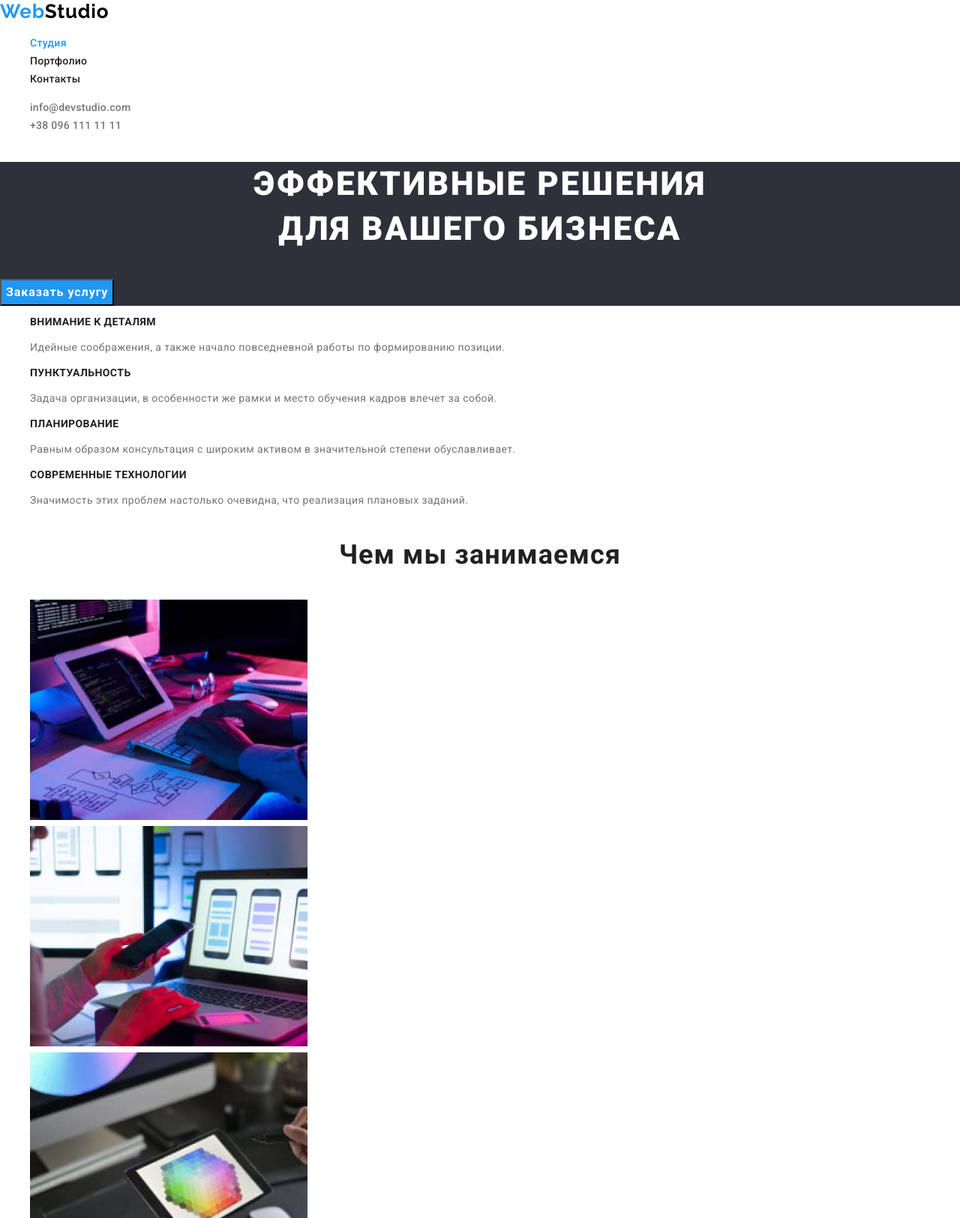
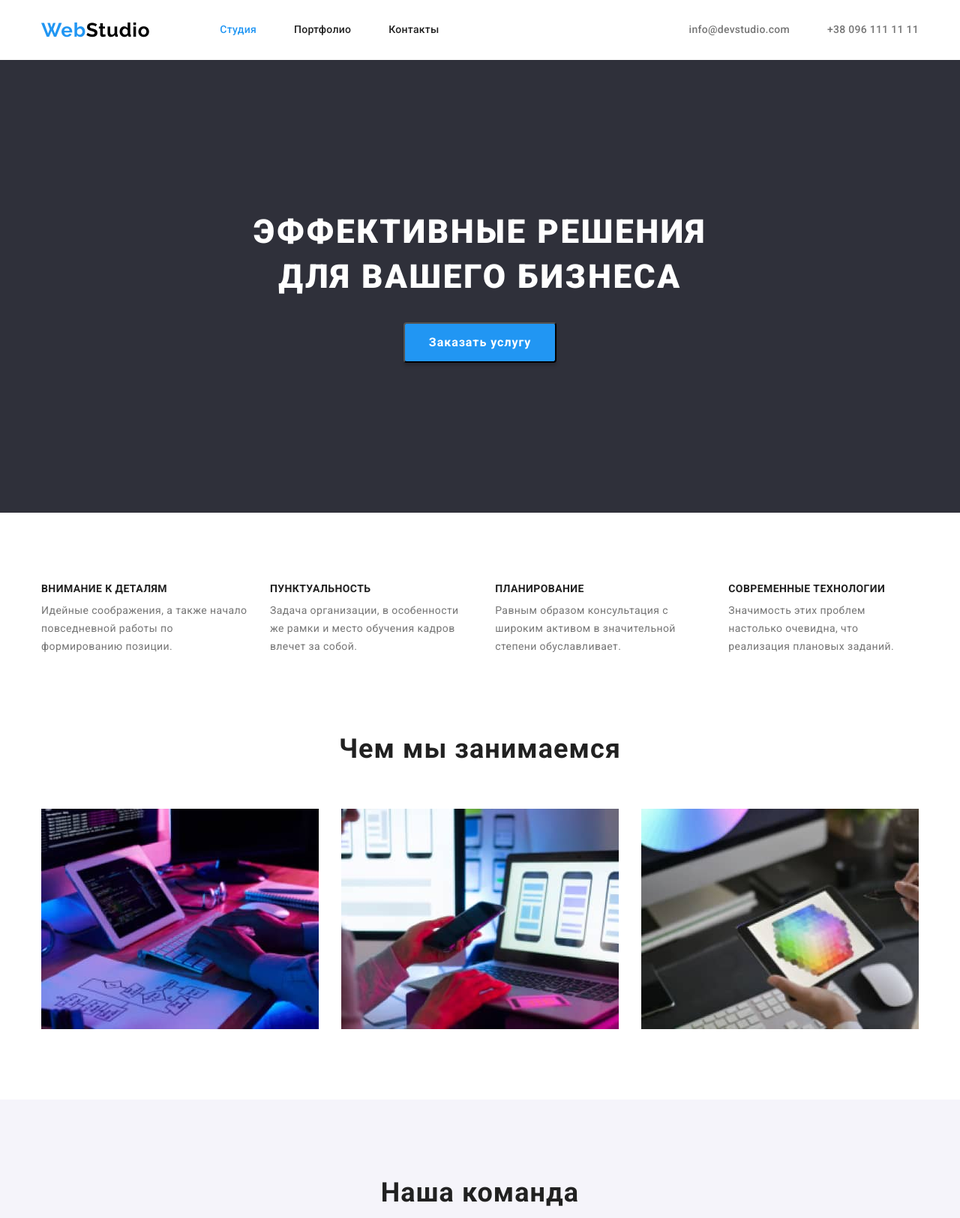
Before and after one commit to maria-slobozhan/goit-markup-hw-03, a plain HTML site: page index.html in a window 1280 px wide. Shown: the top 1625 px of the page at 75% size. Drawn offline with nearby package versions, Linux system fonts and the light colour scheme.

Commit message:
Стили страницы Студия

```diff
--- a/css/styles.css
+++ b/css/styles.css
@@ -18,12 +18,37 @@ body {
   color: var(--main-text-color);
 }
 
+.container {
+  width: 1200px;
+  padding-right: 15px;
+  padding-left: 15px;
+  margin: 0 auto;
+}
+
+h1,
+h2,
+h3,
+h4,
+h5,
+h6,
+p {
+  margin-top: 0;
+}
+
 .link {
   text-decoration: none;
   color: inherit;
 }
 .list {
   list-style: none;
+  padding-left: 0;
+  margin: 0;
+}
+
+img {
+  display: block;
+  max-width: 100%;
+  height: auto;
 }
 
 .button {
@@ -44,7 +69,11 @@ body {
   background-color: var(--accent-color);
 }
 
+/* Шапка */
+
 .header {
+  border-color: #ececec;
+  border-bottom: 1px;
   background-color: var(--hero-text-color);
 }
 .logo {
@@ -58,11 +87,25 @@ body {
 .logo-header {
   color: #000000;
 }
-.logo-footer {
-  color: var(--hero-text-color);
+
+.header-content {
+  display: flex;
+  align-items: center;
+  justify-content: space-between;
+}
+
+.site-nav {
+  display: flex;
+}
+.site-nav .item:not(:last-child) {
+  margin-right: 50px;
 }
 
 .site-nav .link {
+  display: block;
+  padding-top: 32px;
+  padding-bottom: 32px;
+
   font-weight: 500;
   font-size: 14px;
   line-height: 1.14;
@@ -71,6 +114,24 @@ body {
 }
 .site-nav .current {
   color: var(--accent-color);
+}
+
+.main-nav {
+  display: flex;
+  align-items: center;
+}
+
+.main-nav .logo {
+  display: block;
+  margin-right: 93px;
+}
+
+.contacts {
+  display: flex;
+}
+
+.contacts .item:not(:last-child) {
+  margin-right: 50px;
 }
 
 .contacts .link {
@@ -85,16 +146,23 @@ body {
   color: var(--accent-color);
 }
 
-.hero-section {
+/* Герой */
+
+.hero {
+  text-align: center;
   background-color: #2f303a;
+  margin-bottom: 94px;
 }
 .hero-button {
+  margin-left: auto;
+  margin-right: auto;
+  padding: 10px 32px;
+  border-radius: 4px;
+  box-shadow: 0px 4px 4px rgba(0, 0, 0, 0.15);
+
   font-weight: 700;
   font-size: 16px;
   line-height: 1.87;
-  display: flex;
-  align-items: center;
-  text-align: center;
   letter-spacing: 0.06em;
   color: var(--hero-text-color);
   background-color: var(--accent-color);
@@ -104,6 +172,22 @@ body {
 .hero-button:hover,
 .hero-button:focus {
   background-color: #188ce8;
+}
+
+.hero-title {
+  margin-bottom: 30px;
+
+  font-weight: 900;
+  font-size: 44px;
+  line-height: 1.36;
+  letter-spacing: 0.06em;
+  text-transform: uppercase;
+  color: var(--hero-text-color);
+}
+
+.hero-content {
+  padding-bottom: 200px;
+  padding-top: 200px;
 }
 
 .visually-hidden {
@@ -117,17 +201,40 @@ body {
   overflow: hidden;
 }
 
-.page-title {
-  font-weight: 900;
-  font-size: 44px;
-  line-height: 1.36;
-  text-align: center;
-  letter-spacing: 0.06em;
+/* Особенности компании */
+.features {
+  margin-bottom: 94px;
+}
+
+.features-list {
+  display: flex;
+}
+.features-header {
+  margin-bottom: 10px;
+  font-size: 14px;
+  font-weight: 700;
+  line-height: 1.14;
   text-transform: uppercase;
-  color: var(--hero-text-color);
+  color: var(--title-color);
+}
+
+.features-list .item:not(:last-child) {
+  margin-right: 30px;
+}
+
+.features-list p {
+  margin-bottom: 0;
+}
+
+/* Направления работы */
+
+.directions {
+  padding-bottom: 94px;
 }
 
 .section-title {
+  margin-bottom: 50px;
+
   font-weight: 700;
   font-size: 36px;
   line-height: 1.67;
@@ -136,29 +243,51 @@ body {
   color: var(--title-color);
 }
 
-.property-header {
-  font-size: 14px;
-  font-weight: 700;
-  line-height: 1.14;
-  text-transform: uppercase;
-  color: var(--title-color);
+.directions-list {
+  display: flex;
 }
 
+.directions-list .item:not(:last-child) {
+  margin-right: 30px;
+}
+
+/* Команда */
+.team-section .section-title {
+  padding-top: 94px;
+}
 .team-section {
   background-color: var(--team-bg-color);
+  padding-bottom: 94px;
 }
 
 .team-list {
+  display: flex;
   font-size: 16px;
   line-height: 1.19;
   text-align: center;
 }
+
+.team-list .item:not(:last-child) {
+  margin-right: 30px;
+}
 .team-name {
+  margin-bottom: 10px;
   font-weight: 500;
   font-size: 16px;
   line-height: 1.19;
   color: var(--title-color);
 }
+
+.team-content {
+  padding-top: 30px;
+  padding-bottom: 30px;
+}
+
+.team-content p {
+  margin-bottom: 0px;
+}
+
+/* Портфолио */
 
 .portfolio-list {
   font-size: 16px;
@@ -171,17 +300,38 @@ body {
   letter-spacing: 0.06em;
   color: var(--title-color);
 }
+
+/* Футер */
 .footer {
   background-color: var(--footer-bg-color);
 }
+
+.footer-content {
+  padding-top: 60px;
+  padding-bottom: 60px;
+}
+
+.footer-content .logo {
+  display: block;
+  margin-bottom: 20px;
+}
 .address {
+  margin-bottom: 9px;
   font-style: normal;
   color: var(--hero-text-color);
 }
-.footer-contacts {
+.footer-contacts .contact-item {
   color: rgba(255, 255, 255, 0.6);
 }
-.footer-contacts:hover,
-.footer-contacts:focus {
+.footer-contacts .link:hover,
+.footer-contacts .link:focus {
   color: var(--accent-color);
 }
+
+.footer-contacts .contact-item:not(:last-child) {
+  margin-bottom: 9px;
+}
+
+.logo-footer {
+  color: var(--hero-text-color);
+}
--- a/index.html
+++ b/index.html
@@ -11,95 +11,119 @@
     <link rel="stylesheet" href="https://cdnjs.cloudflare.com/ajax/libs/modern-normalize/0.2.0/modern-normalize.min.css">
     <link rel="stylesheet" href="./css/styles.css">
 </head>
-<body>
+<body class="main-container">
     <!-- Шапка -->
-    <header class="header" >
-        <nav>
+    <header class="header">
+        <div class="container header-content">
+            <nav class="main-nav">
                 <a class="link logo" href="index.html" lang="en">Web<span class="logo-header">Studio</span></a>
 
                 <ul class="list site-nav">
-                <li><a class="link current" href="./index.html">Студия</a></li>
-                <li><a class="link" href="./portfolio.html">Портфолио</a></li>
-                <li><a class="link" href="">Контакты</a></li>
+                    <li class="item"><a class="link current" href="./index.html">Студия</a></li>
+                    <li class="item"><a class="link" href="./portfolio.html">Портфолио</a></li>
+                    <li class="item"><a class="link" href="">Контакты</a></li>
                 </ul>
             </nav>
 
-        <ul class="list site-nav contacts">
-            <li><a class="link" href="mailto:info@devstudio.com">info@devstudio.com</a></li>
-            <li><a class="link" href="tel:+380961111111">+38 096 111 11 11</a></li>
+            <ul class="list contacts">
+                <li class="item"><a class="link" href="mailto:info@devstudio.com">info@devstudio.com</a></li>
+                <li class="item"><a class="link" href="tel:+380961111111">+38 096 111 11 11</a></li>
             </ul>
+        </div>
     </header>
     <main>
         <!--  Герой -->
-        <section class="hero-section" >
-            <h1 class="page-title" >Эффективные решения <br> для вашего бизнеса</h1>
+        <section class="hero" >
+            <div class="container hero-content">
+                <h1 class="hero-title">Эффективные решения <br> для вашего бизнеса</h1>
                 <button class="hero-button" type="button">Заказать услугу</button>
+            </div>
         </section>
         <!-- Особенности компании -->
-        <section>
-            <h2 class="visually-hidden" >Наши особенности</h2>
-            <ul class="list property-list">
-                <li>
-                    <h3 class="property-header" >Внимание к деталям</h3>
+        <section class="features">
+            <div class="container">
+                <h2 class="visually-hidden">Наши особенности</h2>
+                <ul class="list features-list">
+                    <li class="item">
+                        <h3 class="features-header">Внимание к деталям</h3>
                         <p>Идейные соображения, а также начало повседневной работы по формированию позиции.</p>
                     </li>
-                <li>
-                    <h3 class="property-header">Пунктуальность</h3>
+                    <li class="item">
+                        <h3 class="features-header">Пунктуальность</h3>
                         <p>Задача организации, в особенности же рамки и место обучения кадров влечет за собой.</p>
                     </li>
-                <li>
-                    <h3 class="property-header">Планирование</h3>
+                    <li class="item">
+                        <h3 class="features-header">Планирование</h3>
                         <p>Равным образом консультация с широким активом в значительной степени обуславливает.</p>
                     </li>
-                <li>
-                    <h3 class="property-header">Современные технологии</h3>
+                    <li class="item">
+                        <h3 class="features-header">Современные технологии</h3>
                         <p>Значимость этих проблем настолько очевидна, что реализация плановых заданий.</p>
                     </li>
                 </ul>
+            </div>
         </section>
         <!-- Направления работы -->
-        <section>
-            <h2 class="section-title" >Чем мы занимаемся</h2>
-            <ul class="list">
-                <li><img src="./images/tablet.jpg" alt="разработка схемы" width="370"></li>
-                <li><img src="./images/phone.jpg" alt="разработка мобильной версии" width="370"></li>
-                <li><img src="./images/colours.jpg" alt="подбор цветовой гаммы" width="370"></li>
+        <section class="directions">
+            <div class="container">
+                <h2 class="section-title">Чем мы занимаемся</h2>
+                <ul class="list directions-list">
+                    <li class="item"><img src="./images/tablet.jpg" alt="разработка схемы" width="370"></li>
+                    <li class="item"><img src="./images/phone.jpg" alt="разработка мобильной версии" width="370"></li>
+                    <li class="item"><img src="./images/colours.jpg" alt="подбор цветовой гаммы" width="370"></li>
                 </ul>
+            </div>
         </section>
         <!-- Наша команда -->
         <section class="team-section">
+            <div class="container">
                 <h2 class="section-title">Наша команда</h2>
                 <ul class="list team-list">
-                <li>
+                    <li class="item">
                         <img src="./images/productdesigner.jpg" alt="Игорь Демьяненко" width="270">
-                    <h3 class="team-name" >Игорь Демьяненко</h3>
+                        <div class="team-content">
+                            <h3 class="team-name">Игорь Демьяненко</h3>
                             <p lang="en">Product Designer</p>
+                        </div>
                     </li>
-                <li>
+
+                    <li class="item">
                         <img src="./images/developer.jpg" alt="Ольга Репина" width="270">
-                    <h3 class="team-name" >Ольга Репина</h3>
+                        <div class="team-content">
+                            <h3 class="team-name">Ольга Репина</h3>
                             <p lang="en">Frontend Developer</p>
+                        </div>
                     </li>
-                <li><img src="./images/marketing.jpg" alt="Николай Тарасов" width="270">
+
+                    <li class="item"><img src="./images/marketing.jpg" alt="Николай Тарасов" width="270">
+                        <div class="team-content">
                             <h3 class="team-name">Николай Тарасов</h3>
                             <p lang="en">Marketing</p>
+                        </div>
                     </li>
-                <li>
+
+                    <li class="item">
                         <img src="./images/uidesigner.jpg" alt="Михаил Ермаков" width="270">
+                        <div class="team-content">
                             <h3 class="team-name">Михаил Ермаков</h3>
                             <p lang="en">UI Designer</p>
+                        </div>
                     </li>
                 </ul>
+            </div>
         </section>
     </main>
+
     <!-- Подвал -->
     <footer  class="footer">
+        <div class="container footer-content">
             <a class="link logo" href="index.html" lang="en">Web<span class="logo-footer">Studio</span></a>
-        <address class="address" >г. Киев, пр-т Леси Украинки, 26</address>
-        <ul class="list">
-            <li><a class="link footer-contacts" href="mailto:info@example.com">info@example.com</a></li>
-            <li><a class="link footer-contacts" href="tel:+380991111111">+38 099 111 11 11</a></li>
+            <address class="address">г. Киев, пр-т Леси Украинки, 26</address>
+            <ul class="list footer-contacts">
+                <li class="contact-item"><a class="link" href="mailto:info@example.com">info@example.com</a></li>
+                <li class="contact-item"><a class="link" href="tel:+380991111111">+38 099 111 11 11</a></li>
             </ul>
+        </div>
     </footer>
 </body>
 </html>
```
Also changed, not shown: portfolio.html (+52 -19 lines). Lines whose indentation alone changed are shown as unchanged.
